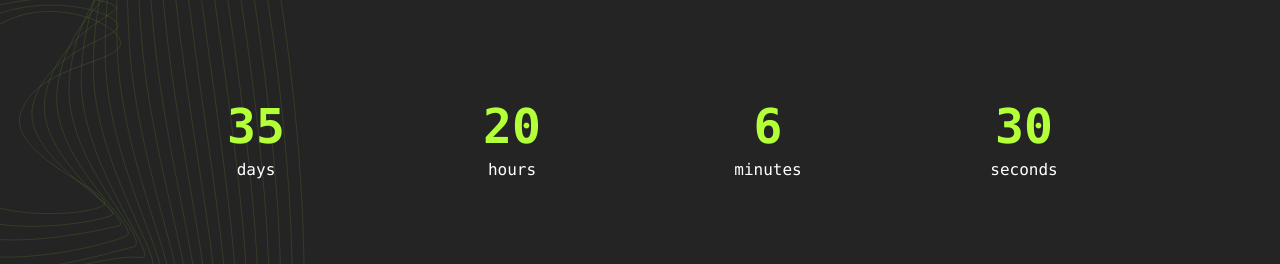
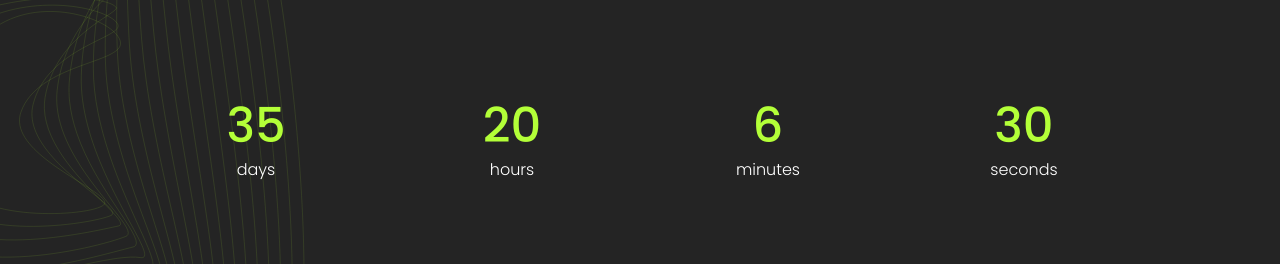
Before and after one commit to so-sc/devhost-2024, a Next.js app: page / in a window 1280 px wide. Shown: the part 770-1034 px from the top of the page. Built offline with nearby package versions, Linux system fonts and the light colour scheme.

Commit message:
fix: font

```diff
--- a/src/app/page.tsx
+++ b/src/app/page.tsx
@@ -16,6 +16,7 @@ export default function Home() {
       <div className="absolute top-0 right-0 -z-20">
         <Image
           src="/topo1.svg"
+          priority
           width={500}
           height={500}
           alt="background"
@@ -25,6 +26,7 @@ export default function Home() {
       <div className="absolute top-0 left-0 -z-20">
         <Image
           src="/topo2.svg"
+          priority
           width={500}
           height={500}
           alt="background"
--- a/src/components/Counter.tsx
+++ b/src/components/Counter.tsx
@@ -59,7 +59,7 @@ const Counter = () => {
 
 const CountdownItem = ({ num, text }: { num: number; text: string }) => {
   return (
-    <div className="font-mono w-1/4 h-24 md:h-36 flex flex-col gap-1 md:gap-2 items-center justify-center">
+    <div className="w-1/4 h-24 md:h-36 flex flex-col gap-1 md:gap-2 items-center justify-center">
       <div className="w-full text-center relative overflow-hidden">
         <AnimatePresence mode="popLayout">
           <motion.span
@@ -68,7 +68,7 @@ const CountdownItem = ({ num, text }: { num: number; text: string }) => {
             animate={{ y: "0%" }}
             exit={{ y: "-100%" }}
             transition={{ ease: "backIn", duration: 0.75 }}
-            className="block text-3xl md:text-4xl lg:text-5xl text-primary font-semibold"
+            className="block text-3xl md:text-4xl lg:text-5xl text-primary font-medium"
           >
             {num}
           </motion.span>
```
Also changed, not shown: src/components/Hero.tsx (+7 -13 lines).
